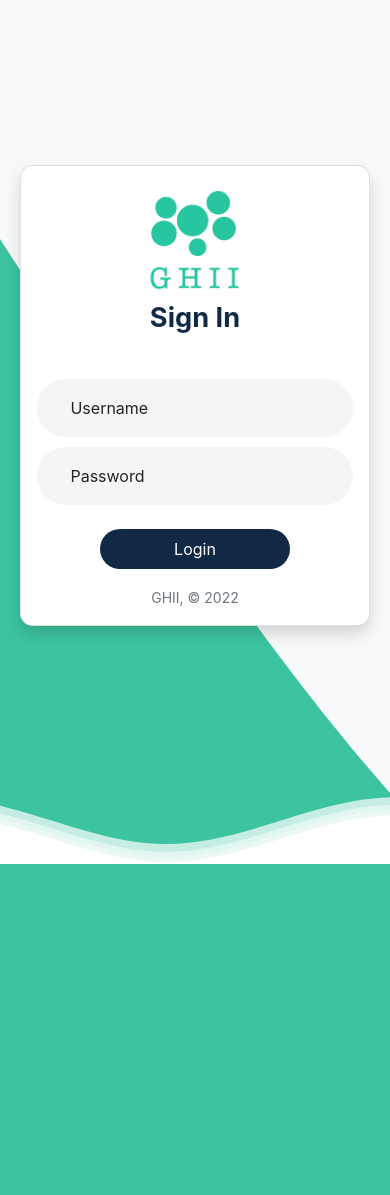
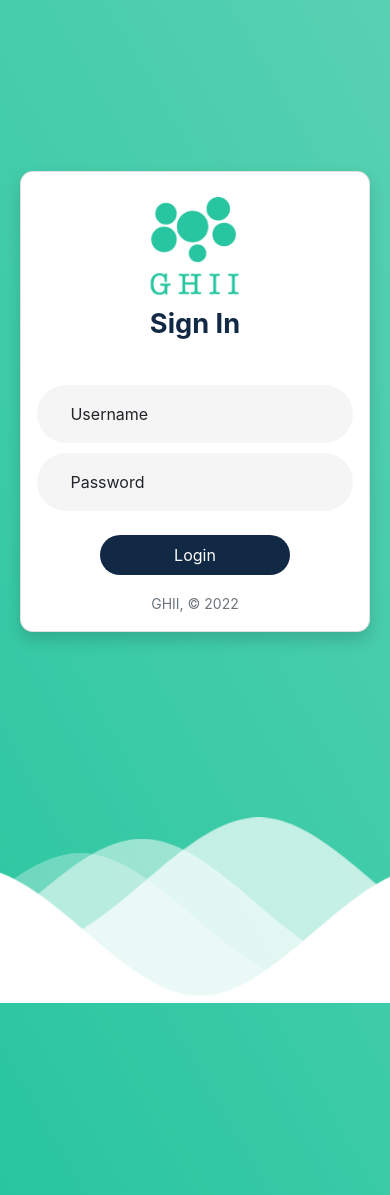
Before and after one commit to global-health-informatics-institute/Water_Management_System, a PHP site: page /login.php in a window 390 px wide. Run offline with PHP 8.4, Linux system fonts and the light colour scheme; some libraries are stand-ins or nearby versions; some web fonts are replaced.

Commit message:
[Updates]

```diff
--- a/Server files/css/login.css
+++ b/Server files/css/login.css
@@ -35,12 +35,10 @@
 }
 body{
 font-family: -apple-system, BlinkMacSystemFont, "Segoe UI","Poppins", sans-serif, Roboto, Helvetica, Arial, "Apple Color Emoji", "Segoe UI Emoji", "Segoe UI Symbol";
-background-image: url(../assets/images/wave.svg);
-background-repeat: no-repeat;
-background-attachment: fixed;
-background-size: cover;
 display: grid;
 min-height: 100vh;
+position:relative;
+background: linear-gradient(60deg, rgba(40,198,159,255) 0%, rgb(88,209,179) 100%);
 }
 h1 {
 font-size: 1.8rem;
@@ -119,3 +117,52 @@
 .org-link:hover{
   color:#122945;
 }
+
+.waves {
+  position:relative;
+  width: 100%;
+  height:100vh;
+  margin-bottom:-200px; /*Fix for safari gap*/
+  min-height:100px;
+  max-height:290px;
+}
+/* Animation */
+
+.parallax > use {
+  animation: move-forever 25s cubic-bezier(.55,.5,.45,.5)     infinite;
+}
+.parallax > use:nth-child(1) {
+  animation-delay: -2s;
+  animation-duration: 7s;
+}
+.parallax > use:nth-child(2) {
+  animation-delay: -3s;
+  animation-duration: 10s;
+}
+.parallax > use:nth-child(3) {
+  animation-delay: -4s;
+  animation-duration: 13s;
+}
+.parallax > use:nth-child(4) {
+  animation-delay: -5s;
+  animation-duration: 20s;
+}
+@keyframes move-forever {
+  0% {
+   transform: translate3d(-90px,0,0);
+  }
+  100% {
+    transform: translate3d(85px,0,0);
+  }
+}
+/*Shrinking for mobile*/
+@media (max-width: 768px) {
+  .waves {
+    height:200px;
+    min-height:40px;
+    margin-bottom:-150px;
+  }
+  h1 {
+    font-size:24px;
+  }
+}
```
